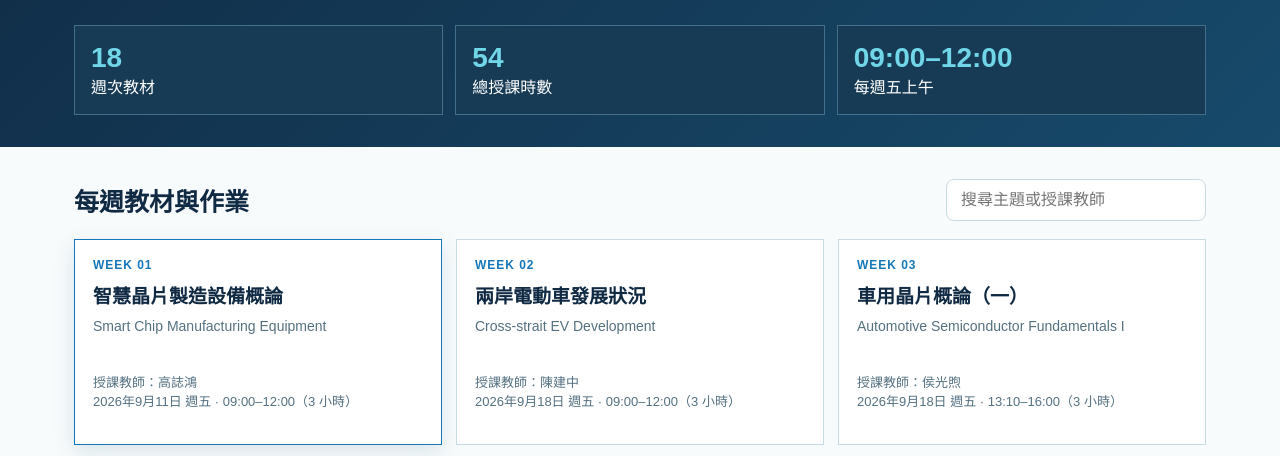
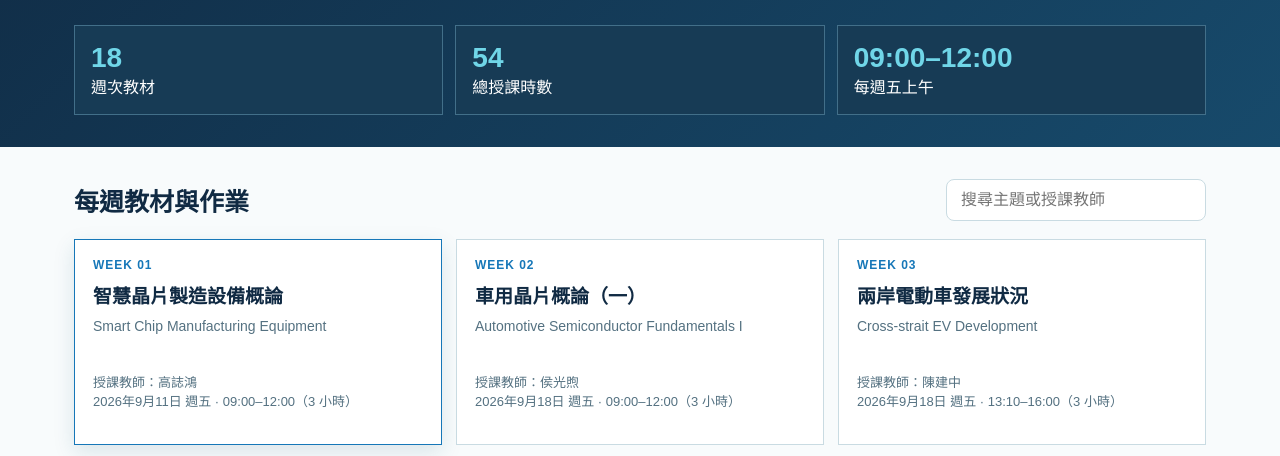
Before and after one commit to oakhc888/smart-vehicle-chip-learning-platform, a plain HTML site: page index.html in a window 1280 px wide. Shown: the part 328-784 px from the top of the page. Drawn offline with Linux system fonts and the light colour scheme.

Commit message:
Fix data assignment and update scheduling logic

```diff
--- a/index.html
+++ b/index.html
@@ -16,7 +16,7 @@
 <script>
 const data=[
 ['智慧晶片製造設備概論','Smart Chip Manufacturing Equipment','高誌鴻'],['車用晶片概論（一）','Automotive Semiconductor Fundamentals I','侯光煦'],['車用晶片概論（二）','Automotive Semiconductor Fundamentals II','侯光煦'],['兩岸電動車發展狀況','Cross-strait EV Development','陳建中'],['車用晶片產業人才需求','Automotive Chip Talent Demand','周海筠'],['半導體製造簡介（一）','Semiconductor Manufacturing I','施信華'],['半導體製造簡介（二）','Semiconductor Manufacturing II','施信華'],['晶圓廠／代工介紹（一）','Foundry Operations I','林琨鋒'],['晶圓廠／代工介紹（二）','Foundry Operations II','林琨鋒'],['晶圓廠／代工介紹（三）','Foundry Operations III','林琨鋒'],['台灣半導體產業優劣勢','Taiwan Semiconductor Industry','高誌鴻'],['產業結構','Semiconductor Industry Structure','胡永賢'],['封裝技術概論與製程技術介紹（一）','Packaging Fundamentals I','蘇家慷'],['封裝技術概論與製程技術介紹（二）','Packaging Fundamentals II','蘇家慷'],['封裝與製程技術未來發展趨勢（一）','Future Packaging Trends I','張玳寧'],['封裝與製程技術未來發展趨勢（二）','Future Packaging Trends II','張玳寧'],['智財權','Intellectual Property Rights','莊桓佳'],['供應鏈概論','Supply Chain Fundamentals','林琨鋒']];
-[data[1],data[2],data[3]]=[data[3],data[1],data[2]];
+[data[2],data[3]]=[data[3],data[2]];
 [data[10],data[11],data[12],data[13],data[14],data[15]]=[data[12],data[13],data[14],data[15],data[10],data[11]];
 const start=new Date('2026-09-11T09:00:00+08:00');const rescheduled={2:['2026-09-18T13:10:00+08:00','13:10–16:00'],4:['2026-10-02T13:10:00+08:00','13:10–16:00'],15:['2026-12-18T13:10:00+08:00','13:10–16:00'],16:['2026-12-11T13:10:00+08:00','13:10–16:00']};let selected=0;const weeks=document.querySelector('#weeks'),detail=document.querySelector('#detail');
 function slotFor(i){if(rescheduled[i])return rescheduled[i];const d=new Date(start);d.setDate(d.getDate()+i*7);return [d.toISOString(),'09:00–12:00']}
```
